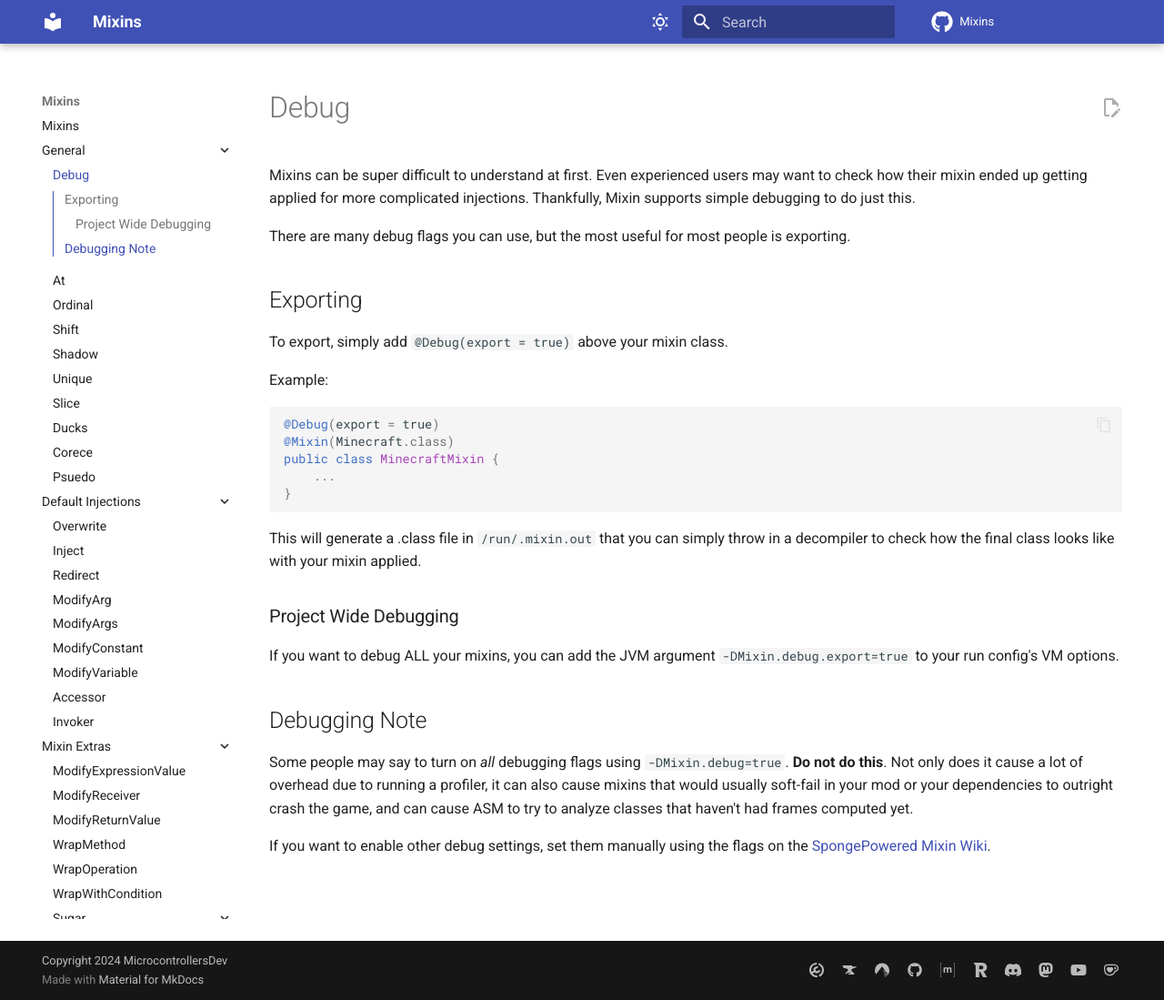
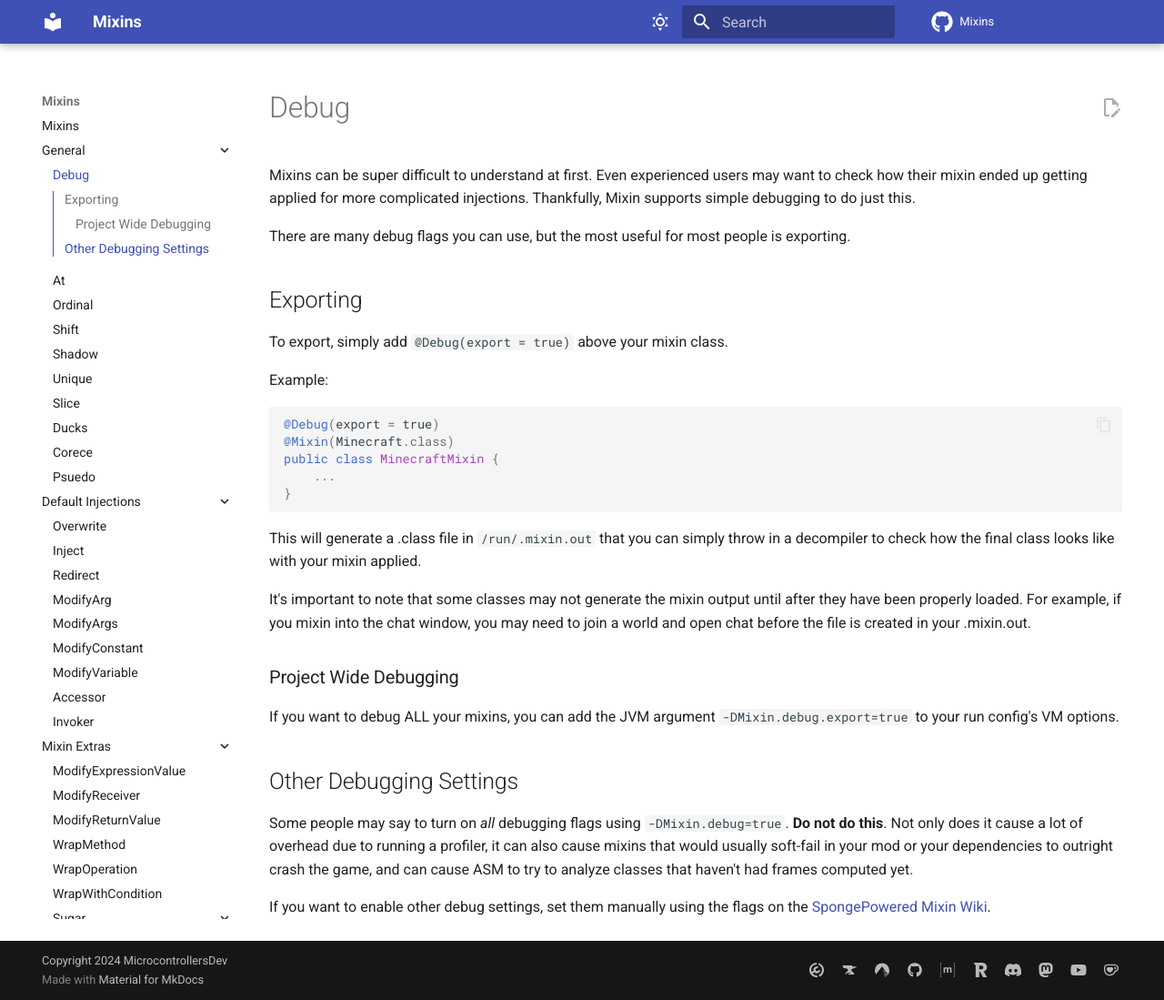
Before and after one commit to MicrocontrollersDev/Mixins, an MkDocs documentation site: the page built from docs/general/debug.md, in a window 1280 px wide and 1099 px high. Shown: the whole window at 91% size. Built offline with MkDocs 1.6.1 and Material for MkDocs 9.7.7, drawn with Linux system fonts in a browser that asks for light colours; comment, search, counter and statistics services are not loaded.

Commit message:
update debugging notes again

```diff
--- a/docs/general/debug.md
+++ b/docs/general/debug.md
@@ -20,11 +20,13 @@ public class MinecraftMixin {
 
 This will generate a .class file in `/run/.mixin.out` that you can simply throw in a decompiler to check how the final class looks like with your mixin applied.
 
+It's important to note that some classes may not generate the mixin output until after they have been properly loaded. For example, if you mixin into the chat window, you may need to join a world and open chat before the file is created in your .mixin.out.
+
 ### Project Wide Debugging
 
 If you want to debug ALL your mixins, you can add the JVM argument `-DMixin.debug.export=true` to your run config's VM options.
 
-## Debugging Note
+## Other Debugging Settings
 
 Some people may say to turn on *all* debugging flags using `-DMixin.debug=true`. **Do not do this**. Not only does it cause a lot of overhead due to running a profiler, it can also cause mixins that would usually soft-fail in your mod or your dependencies to outright crash the game, and can cause ASM to try to analyze classes that haven't had frames computed yet.
 
```
